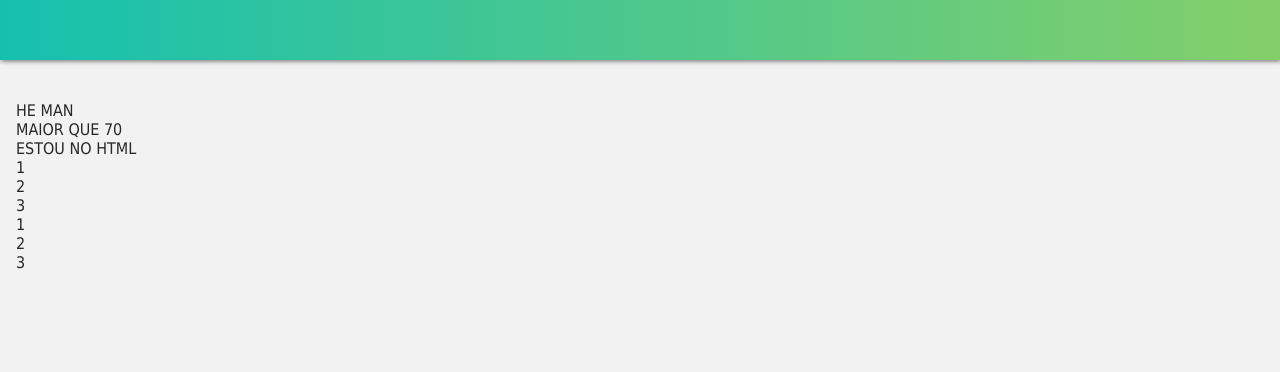
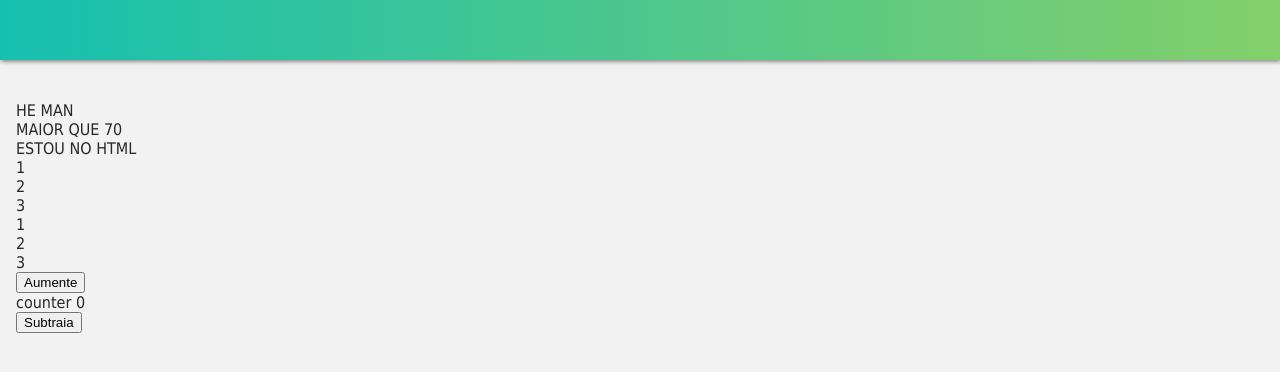
Before and after one commit to EsdrasSantosDV/Vue-Core-Initial, a plain HTML site: page index.html in a window 1280 px wide. Drawn offline with nearby package versions, Linux system fonts and the light colour scheme.

Commit message:
feat:event handling

```diff
--- a/index.html
+++ b/index.html
@@ -64,6 +64,22 @@
                 </div>
 
 
+<!--                PRA USAR O EVENT SO COLOCAR O @click ou usar o v-on-->
+                <button v-on:click="counter++">
+                    Aumente
+                </button>
+
+                <div>
+                    counter {{counter}}
+                </div>
+
+                <button @click="counter--">
+                    Subtraia
+                </button>
+
+
+
+
 
 
 
--- a/main.js
+++ b/main.js
@@ -8,7 +8,8 @@ const app = Vue.createApp({
              imgSrc:"https://cdn.awsli.com.br/299/299243/arquivos/capa%20goku.jpeg",
              visible:true,
              totalContract:100,
-             products:[{id:1,fruit:'abacaxi'},{id:2,fruit:'geh'},{id:3,fruit:'asdas'}]
+             products:[{id:1,fruit:'abacaxi'},{id:2,fruit:'geh'},{id:3,fruit:'asdas'}],
+             counter:0
          }
      }
 })
```
